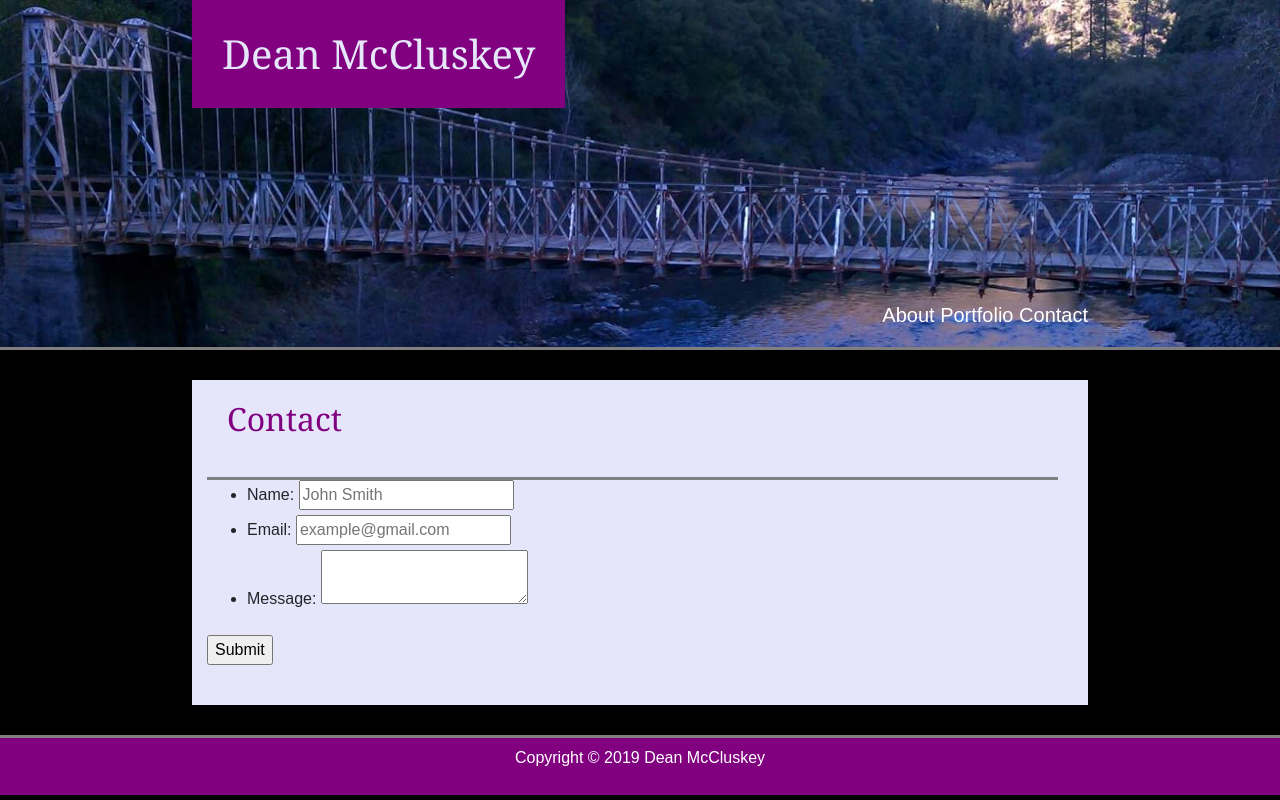
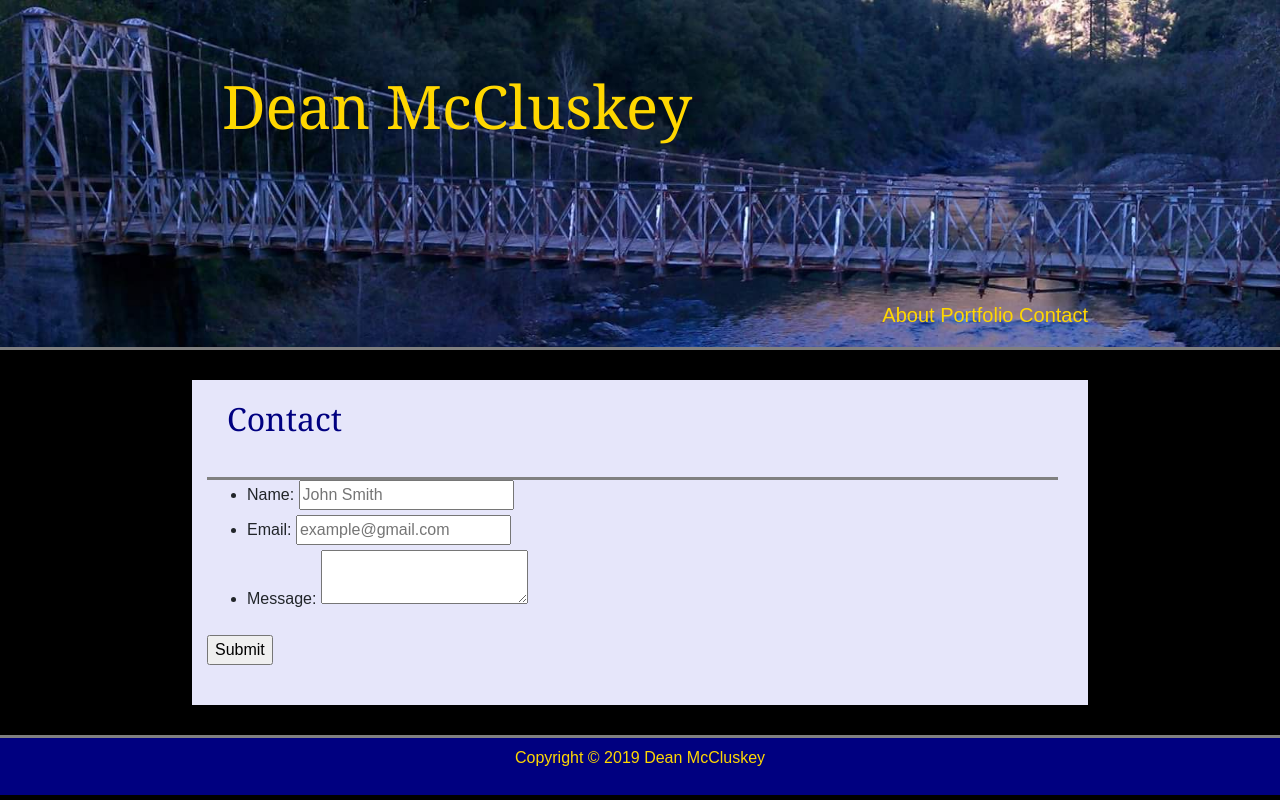
Before and after one commit to deanmccluskey/MyPortfolio, a plain HTML site: page contact.html in a window 1280 px wide. Drawn offline with nearby package versions, Linux system fonts and the light colour scheme.

Commit message:
update style, contact

```diff
--- a/assets/css/style.css
+++ b/assets/css/style.css
@@ -18,10 +18,11 @@ header {
 }
 
 h1 {
-    background-color: purple;
-    color: lavender;
+    color: gold;
     font-family: 'Georgia', Times, Times New Roman, serif;
+    font-size: 60px;
     text-align: center;
+    margin-top: 40px;
     padding: 30px;
     float: left;
 }
@@ -33,7 +34,7 @@ nav {
 }
 
 nav a {
-    color: white;
+    color: gold;
 }
 
 .container {
@@ -56,7 +57,7 @@ nav a {
 
 h2 {
     background-color: lavender;
-    color: purple;
+    color: navy;
     font-family: 'Georgia', Times, Times New Roman, serif;
     text-align: center;
     padding: 20px;
@@ -96,9 +97,13 @@ h2 {
 
 }
 
+/* #contact-form {
+    float: left;
+} */
+
 footer {
-    background-color: purple;
-    color: white;
+    background-color: navy;
+    color: gold;
     font-size: 15px;
     text-align: center;
     border-top: 3px solid grey;
@@ -107,5 +112,5 @@ footer {
 }
 
 #myname {
-    color: white;
+    color: gold;
 }
--- a/contact.html
+++ b/contact.html
@@ -32,7 +32,7 @@
 <body>
     <!-- Define Header, Enter Name, Nav -->
     <header>
-        <div class='banner'>
+        <div class='banner' background-image='./assets/imgs/bridge.jpg'>
             <a href='./index.html'><h1>Dean McCluskey</h1></a>
             <nav>
                 <a id='nav' href='./index.html'>About</a>
```
